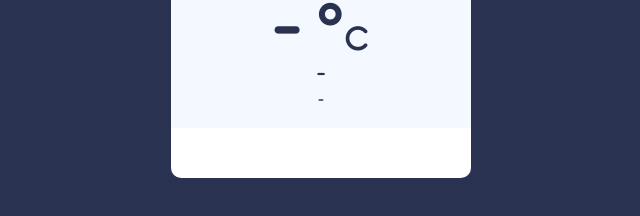
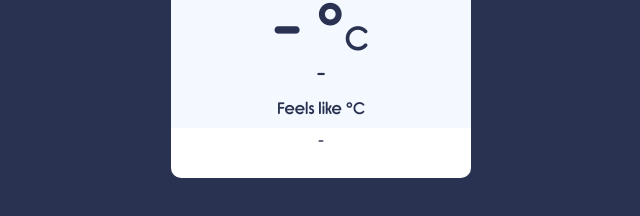
Before and after one commit to imsohuy/weather-forecast, a plain HTML site: page index.html in a window 1280 px wide. Shown: the part 182-398 px from the top of the page, 319-959 px from the left. Drawn offline with Linux system fonts and the light colour scheme.

Commit message:
fourth commit - 8/1/21 13:29

```diff
--- a/app.js
+++ b/app.js
@@ -3,6 +3,7 @@ const notificationElement = document.querySelector(".notification");
 const iconElement = document.querySelector(".weather-icon");
 const tempElement = document.querySelector(".temperature-value p");
 const descElement = document.querySelector(".temperature-description p");
+const feelsLikeElement = document.querySelector(".temperature-feels-like p");
 const locationElement = document.querySelector(".location p");
 
 // App data
@@ -44,11 +45,13 @@ function getWeather(latitude, longitude){
         return data;
     })
     .then(function (data){
+        // temperature return in kelvin => kelvinTemp - kelvin(273) = celciusTemp
         weather.temperature.value=Math.floor(data.main.temp-KELVIN);
         weather.description = data.weather[0].description;
         weather.iconId = data.weather[0].icon;
         weather.city = data.name;
         weather.country = data.sys.country;
+        weather.feels_like = Math.floor(data.main.feels_like-KELVIN);
     })
     .then(function (){
         displayWeather();
@@ -61,6 +64,7 @@ function displayWeather(){
     tempElement.innerHTML =`${weather.temperature.value}°<span>C</span>`;
     descElement.innerHTML = weather.description;
     locationElement.innerHTML = `${weather.city},${weather.country}`;
+    feelsLikeElement.innerHTML = `Feels like ${weather.feels_like}°<span>C</span>`;
 }
 
 // C to F conversion
--- a/index.html
+++ b/index.html
@@ -23,15 +23,14 @@
             <div class="temperature-description">
                 <p> - </p>
             </div>
+            <div class="temperature-feels-like">
+              <p> Feels like °<span>C</span> </p>
+          </div>
             <div class="location">
                 <p>-</p>
             </div>
         </div>
     </div>
-
     <script src="app.js"></script>
 </body>
-<footer>
-
-</footer>
 </html>
--- a/style.css
+++ b/style.css
@@ -96,14 +96,20 @@ body,html{
     text-align: center;
     font-size: 1.2em;
 }
-
+.temperature-feels-like p{
+    padding: 8px;
+    margin: 0;
+    color: #293251;
+    text-align: center;
+    font-size: 1em;
+}
 .location{
 
 }
 
 .location p{
     margin: 0;
-    padding: 0;
+    padding: 8px;
     color: #293251;
     text-align: center;
     font-size: 0.8em;
```
